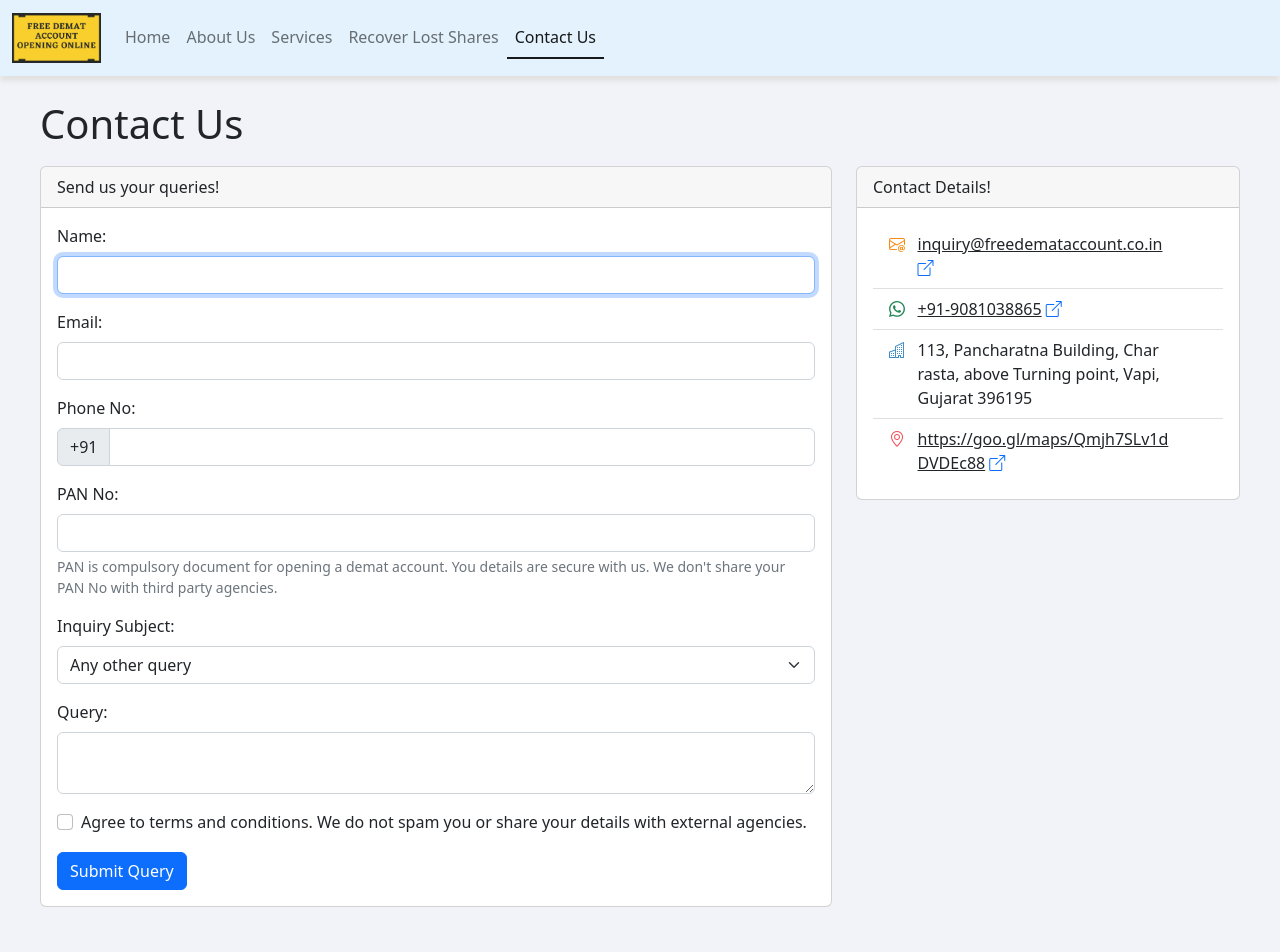
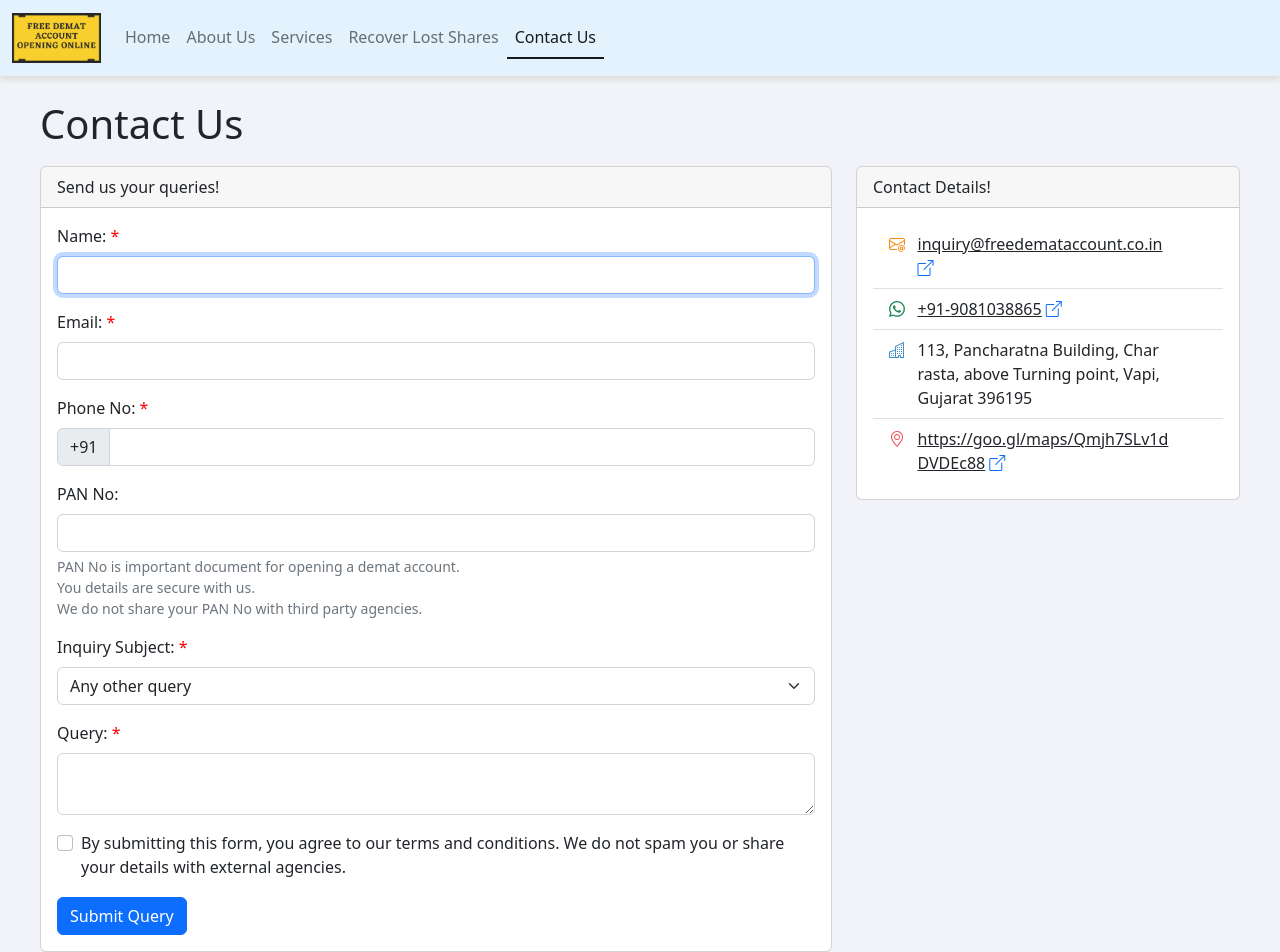
Before and after one commit to ng-parth/mv_nextjs_freedemat, a Next.js app: page /contact-us in a window 1280 px wide. Shown: the top 952 px of the page. Built offline with nearby package versions, Linux system fonts and the light colour scheme.

Commit message:
Added gtag for adword, highlighted required field.

```diff
--- a/pages/_app.js
+++ b/pages/_app.js
@@ -44,6 +44,18 @@ export default function MyApp({ Component, pageProps }) {
         integrity="sha384-kenU1KFdBIe4zVF0s0G1M5b4hcpxyD9F7jL+jjXkk+Q2h455rYXK/7HAuoJl+0I4"
         crossOrigin="anonymous"
       />
+      <Script
+        async
+        src="https://www.googletagmanager.com/gtag/js?id=AW-11174818901"
+      />
+      <Script id="gtagAdwordsScript">
+        {`
+                window.dataLayer = window.dataLayer || [];
+                function gtag(){dataLayer.push(arguments);}
+                gtag('js', new Date());
+                gtag('config', 'AW-11174818901');
+            `}
+      </Script>
       <Component {...pageProps} />
     </>
   );
--- a/pages/contact-us.js
+++ b/pages/contact-us.js
@@ -84,6 +84,7 @@ const ContactUs = (props) => {
     }
   };
   useEffect(setDefaultQuery, []);
+  const Required = () => <span style={{ color: 'red' }}>*</span>;
   return (
     <div className="main-container">
       <Head>
@@ -109,7 +110,7 @@ const ContactUs = (props) => {
                 >
                   <div className="col-sm-12">
                     <label htmlFor="name" className="form-label">
-                      Name:
+                      Name: <Required />
                     </label>
                     <input
                       type="text"
@@ -126,7 +127,7 @@ const ContactUs = (props) => {
                   </div>
                   <div className="col-md-12">
                     <label htmlFor="email" className="form-label">
-                      Email:
+                      Email: <Required />
                     </label>
                     <input
                       type="email"
@@ -142,7 +143,7 @@ const ContactUs = (props) => {
                   </div>
                   <div className="col-md-12">
                     <label htmlFor="phoneNo" className="form-label">
-                      Phone No:
+                      Phone No: <Required />
                     </label>
                     <div className="input-group has-validation">
                       <span className="input-group-text" id="phoneNoPrepend">
@@ -176,14 +177,16 @@ const ContactUs = (props) => {
                       disabled={isFormDisabled}
                     />
                     <div className="form-text">
-                      {`PAN is compulsory document for opening a demat account.
-                      You details are secure with us.
-                      We don't share your PAN No with third party agencies.`}
+                      PAN No is important document for opening a demat account.
+                      <br />
+                      You details are secure with us. <br />
+                      We do not share your PAN No with third party agencies.
+                      <br />
                     </div>
                   </div>
                   <div className="col-sm-12">
                     <label htmlFor="inquirySubject" className="form-label">
-                      Inquiry Subject:
+                      Inquiry Subject: <Required />
                     </label>
                     <select
                       className="form-select"
@@ -203,7 +206,7 @@ const ContactUs = (props) => {
                   </div>
                   <div className="col-sm-12">
                     <label htmlFor="query" className="form-label">
-                      Query:
+                      Query: <Required />
                     </label>
                     <textarea
                       className="form-control"
@@ -229,8 +232,9 @@ const ContactUs = (props) => {
                         className="form-check-label"
                         htmlFor="invalidCheck"
                       >
-                        Agree to terms and conditions. We do not spam you or
-                        share your details with external agencies.
+                        By submitting this form, you agree to our terms and
+                        conditions. We do not spam you or share your details
+                        with external agencies.
                       </label>
                       <div className="invalid-feedback">
                         You must agree before submitting.
```
